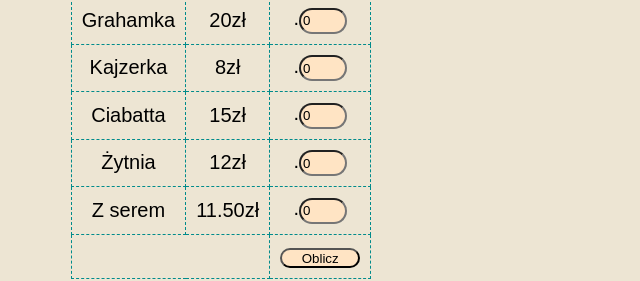
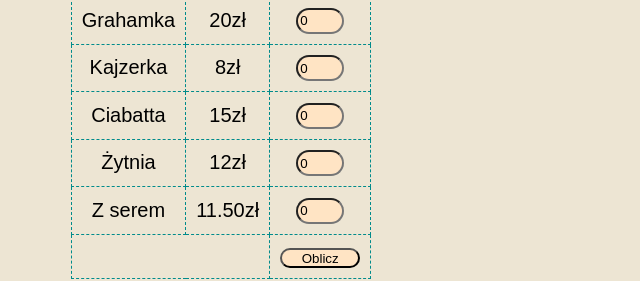
Before and after one commit to hub3rt123/piekarnia, a plain HTML site: page sklep.html in a window 1280 px wide. Shown: the part 305-586 px from the top of the page, 419-1059 px from the left. Drawn offline with Linux system fonts and the light colour scheme; a web font is replaced by a local one.

Commit message:
Update sklep.html

```diff
--- a/sklep.html
+++ b/sklep.html
@@ -32,27 +32,27 @@
             <tr>
                 <td>Grahamka</td>
                 <td>20zł</td>
-                <td><label>.<input type="number" style="width: 40px;" value="0" id="grahamka"></label></td>
+                <td><label for="grahamka"><input type="number" style="width: 40px;" value="0" id="grahamka"></label></td>
             </tr>
             <tr>
                 <td>Kajzerka</td>
                 <td>8zł</td>
-                <td><label>.<input type="number" style="width: 40px;" value="0" id="kajzerka"></label></td>
+                <td><label for="kazerka"><input type="number" style="width: 40px;" value="0" id="kajzerka"></label></td>
             </tr>
             <tr>
                 <td>Ciabatta</td>
                 <td>15zł</td>
-                <td><label>.<input type="number" style="width: 40px;" value="0" id="ciabatta"></label></td>
+                <td><label for="ciabatta"><input type="number" style="width: 40px;" value="0" id="ciabatta"></label></td>
             </tr>
             <tr>
                 <td>Żytnia</td>
                 <td>12zł</td>
-                <td><label>.<input type="number" style="width: 40px;" value="0" id="zytnia"></label></td>
+                <td><label for="zytnia"><input type="number" style="width: 40px;" value="0" id="zytnia"></label></td>
             </tr>
             <tr>
                 <td>Z serem</td>
                 <td>11.50zł</td>
-                <td><label>.<input type="number" style="width: 40px;" value="0" id="ser"></label></td>
+                <td><label for="ser"><input type="number" style="width: 40px;" value="0" id="ser"></label></td>
             </tr>
             <tr>
                 <td colspan="2" id="cena"></td>
```
